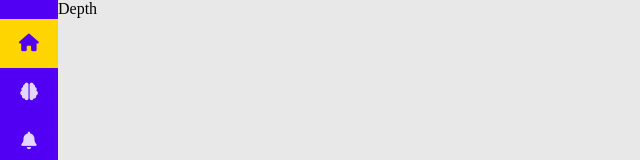
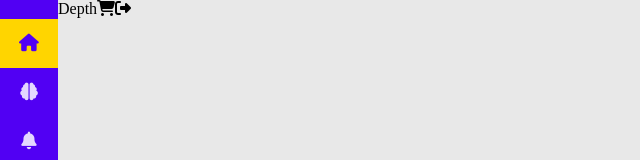
Before and after one commit to naberin/oracle.cloud.native.mooc-frontend, a React (Create React App) app: page / in a window 1280 px wide. Shown: the top 160 px of the page, without its empty margins (0-640 px from the left). Built offline with nearby package versions, Linux system fonts and the light colour scheme.

Commit message:
Updated header component

```diff
--- a/src/components/header.js
+++ /dev/null
@@ -1,18 +0,0 @@
-
-
-const component = function (props) {
-    let title = props.title;
-    return (
-        <header className={"app-header flex flex-row flex-justify-space-between"}>
-            <div className={"left"}>
-                <div className="title">{title}</div>
-            </div>
-            <div className={"right"}>
-
-            </div>
-
-        </header>
-    )
-};
-
-export default component;
--- /dev/null
+++ b/src/components/header/header.js
@@ -0,0 +1,30 @@
+import {Link} from "react-router-dom";
+import navigation_list from "./navigation.json";
+
+const component = function (props) {
+    let title = props.title;
+
+    let links = navigation_list.map(link => {
+        return (
+            <li className="link" key={link.name}>
+                <Link to={link.path} title={link.name}>
+                    <i className={link.icon}/>
+                </Link>
+            </li>
+        )
+    })
+
+    return (
+        <header className={"app-header flex flex-row flex-justify-space-between"}>
+            <div className={"left"}>
+                <div className="title">{title}</div>
+            </div>
+            <ul className={"right flex flex-row"}>
+                {links}
+            </ul>
+
+        </header>
+    )
+};
+
+export default component;
--- /dev/null
+++ b/src/components/header/navigation.json
@@ -0,0 +1,12 @@
+[
+  {
+    "name": "My Cart",
+    "path": "/cart",
+    "icon": "fas fa-shopping-cart"
+  },
+  {
+    "name": "Logout",
+    "path": "/logout",
+    "icon": "fas fa-sign-out-alt"
+  }
+]
--- a/src/pages/App/App.js
+++ b/src/pages/App/App.js
@@ -1,7 +1,7 @@
 import './App.css';
 import {Routes} from "react-router-dom";
 
-import AppHeader from "../../components/header";
+import AppHeader from "../../components/header/header";
 import Sidebar from "../../components/sidebar/sidebar";
 function App() {
   return (
```
